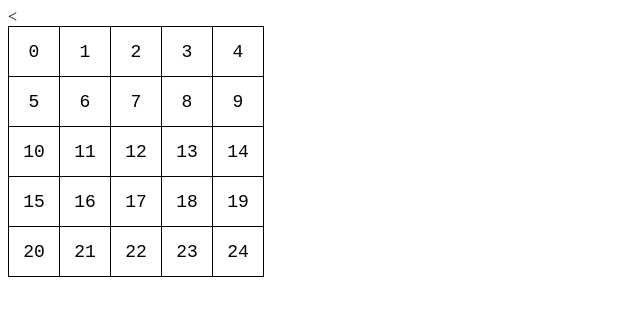
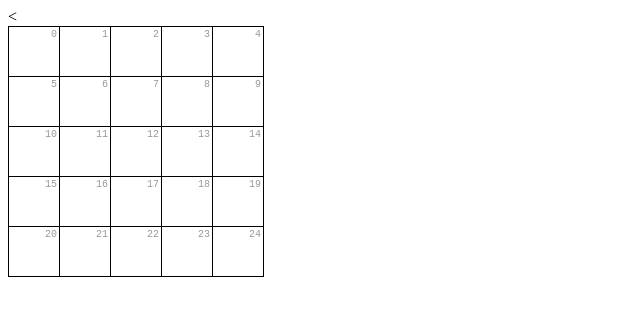
Before and after one commit to tiagomenegaz/doom-fire, a plain HTML site: page index.html in a window 1280 px wide. Shown: the whole page, without its empty margins (0-640 px from the left). Drawn offline with Linux system fonts and the light colour scheme.

Commit message:
add style to move index to top right cell corner

```diff
--- a/fire.js
+++ b/fire.js
@@ -29,7 +29,7 @@ function renderFire() {
       const pixelIndex = column + fireWidth * row;
 
       html += '<td>';
-      html += pixelIndex;
+      html += `<div class="pixel-index">${pixelIndex}</div>`;
       html += '</td>';
     }
 
--- a/main.css
+++ b/main.css
@@ -11,4 +11,14 @@ td {
   vertical-align: center;
   font-family: monospace;
   font-size: 18px;
+  position: relative;
 }
+
+.pixel-index {
+  font-size: 10px;
+  display: inline-block;
+  position: absolute;
+  top: 2px;
+  right: 2px;
+  color: #999;
+}
```
